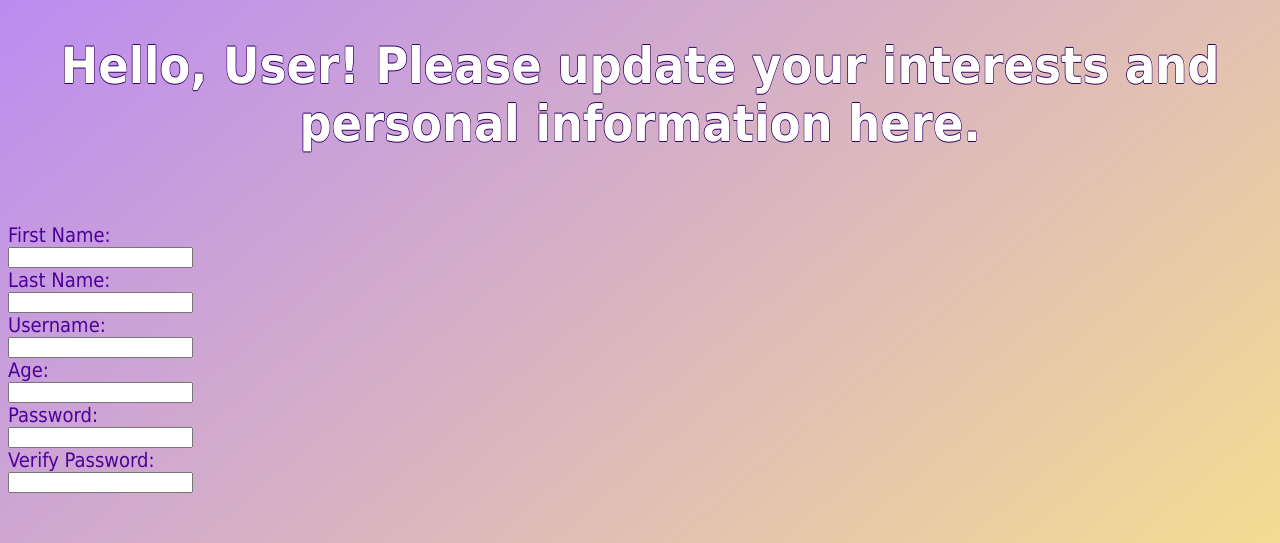
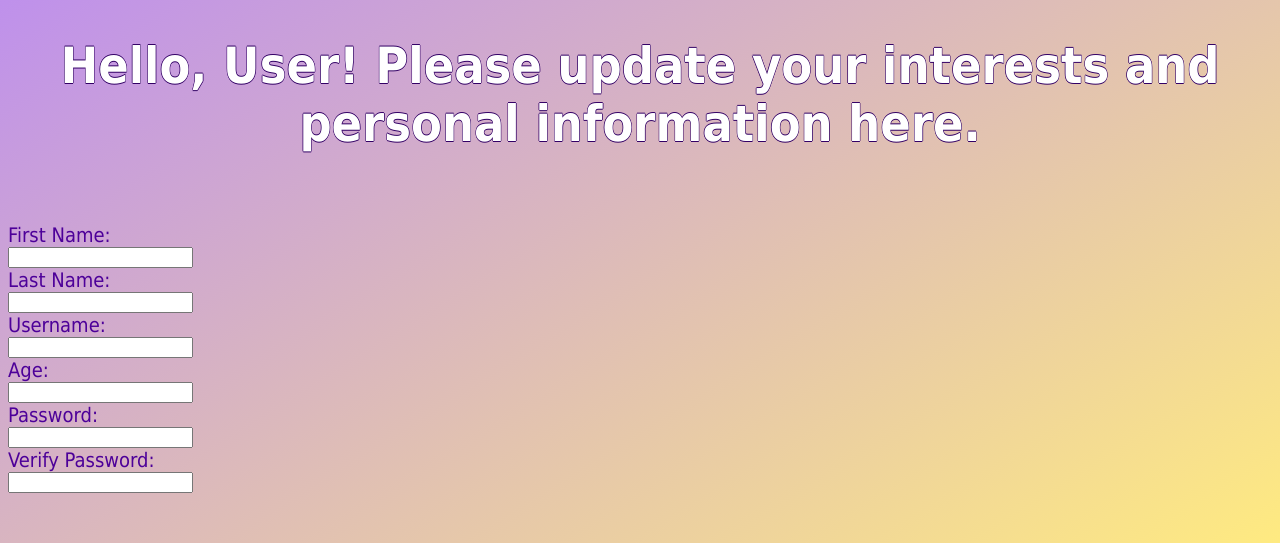
Before and after one commit to naskoap/goSewanee, a plain HTML site: page Settings.html in a window 1280 px wide. Shown: the part 247-790 px from the top of the page. Drawn offline with Linux system fonts and the light colour scheme.

Commit message:
Update goSewanee.css

```diff
--- a/goSewanee.css
+++ b/goSewanee.css
@@ -1,6 +1,8 @@
 html {
 background: linear-gradient(to bottom right,#b380ff, #ffeb80);
 position: relative;
+background-repeat: no-repeat;
+height:100%;
 }
 .button {
   font-family: Tahoma;
```
